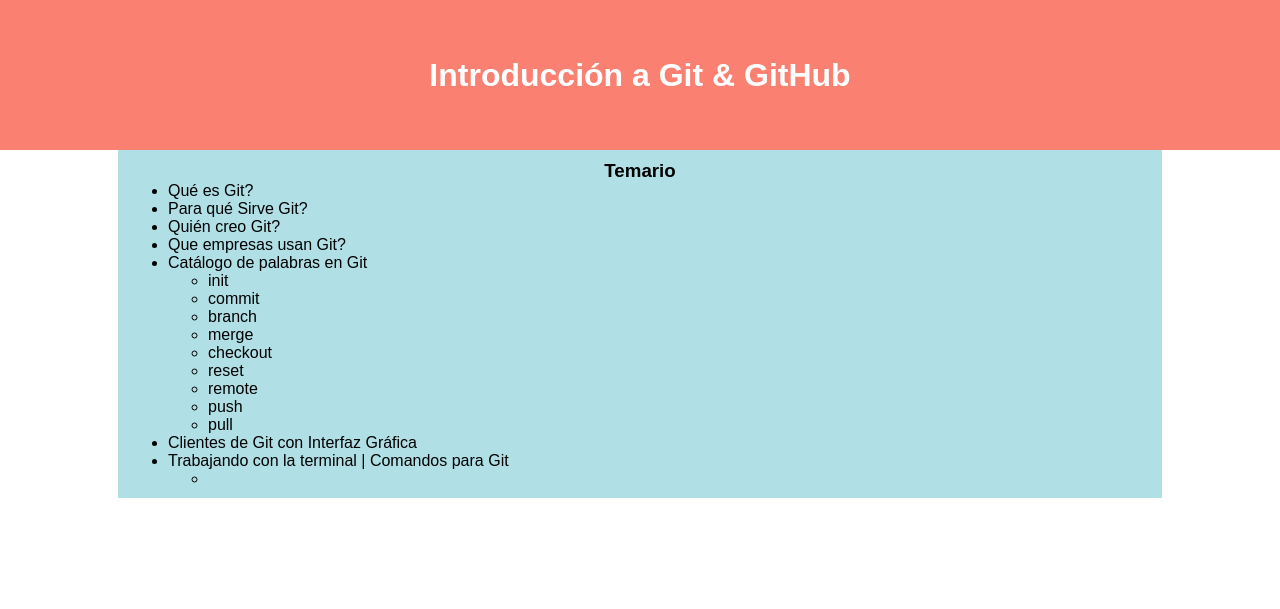
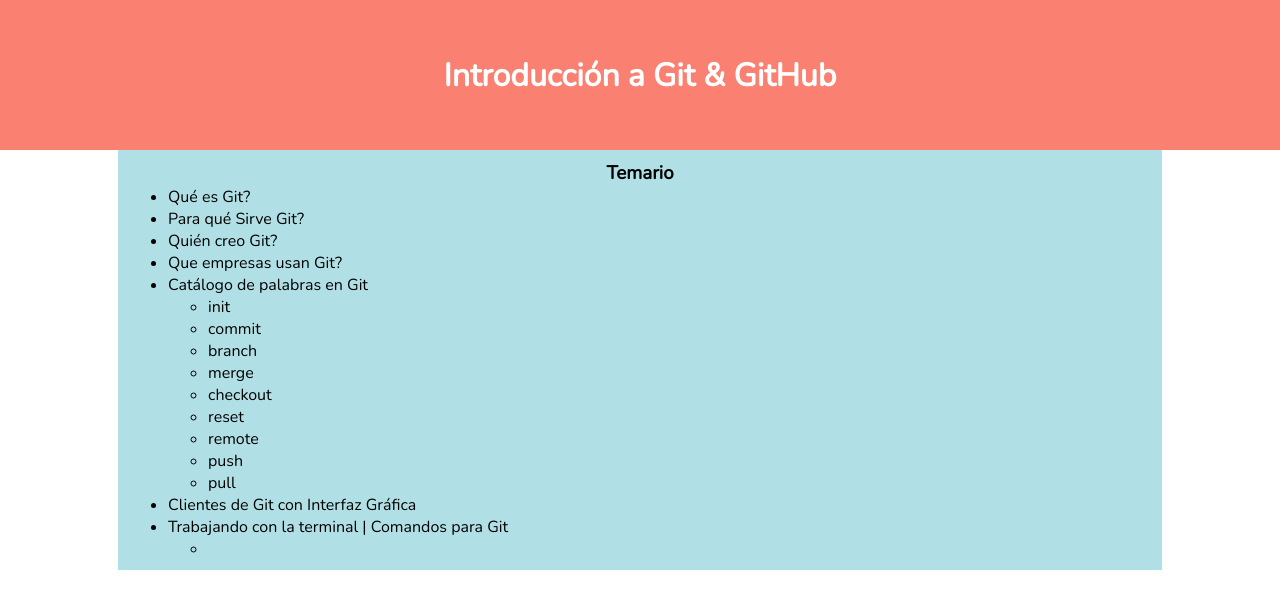
Before and after one commit to jocode/Getting-Started, a PHP site: page / in a window 1280 px wide. Shown: the top 609 px of the page. Run offline with PHP 8.4, Linux system fonts and the light colour scheme.

Commit message:
Cambio de tipografía
He cambiado la tipografía en la página web

```diff
--- a/css/style.css
+++ b/css/style.css
@@ -1,6 +1,9 @@
+@import url('https://fonts.googleapis.com/css?family=Nunito');
+
 * {
   padding: 0 auto;
   margin: 0 auto;
+  font-family: 'Nunito', sans-serif;
 }
 
 body {
```
